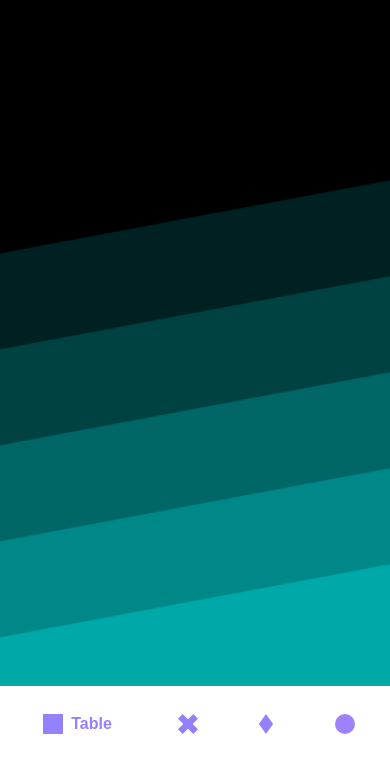
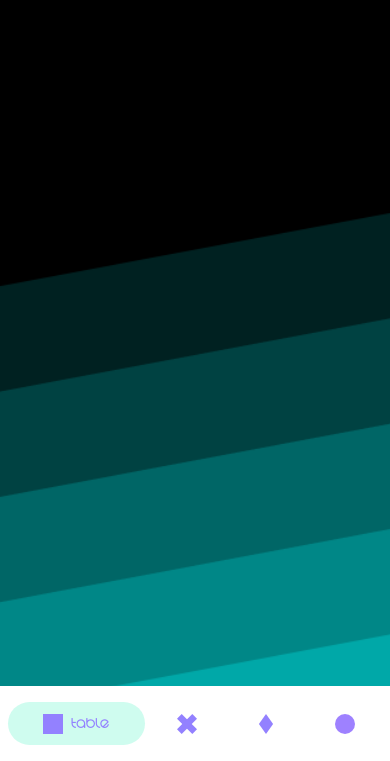
Before and after one commit to BarokDG/dlcup-ui, a plain HTML site: page index.html in a window 390 px wide. Shown: the part 83-844 px from the top of the page. Drawn offline with Linux system fonts and the light colour scheme; files whose address does not match are found by name.

Commit message:
no message

```diff
--- a/design_system.css
+++ b/design_system.css
@@ -3,6 +3,7 @@
   --blk: #000;
   --wht: #fff;
   --brandG: #19e5a8;
+  --paleG: hsl(162, 90%, 90%);
   --brightV: #9381ff;
   --paleV: #bbb1f2;
   --palerV: hsl(249, 41%, 72%);
--- a/index.html
+++ b/index.html
@@ -15,8 +15,13 @@
       margin: 0;
     }
 
+    @font-face {
+      font-family: "BD Colonius";
+      src: url("./assets/BD-Colonius.otf");
+    }
+
     body {
-      font-family: sans-serif;
+      font-family: "BD Colonius", sans-serif;
     }
 
     nav img {
@@ -28,8 +33,12 @@
   <style>
     @media screen and (max-width: 500px) {
       nav {
+        position: fixed;
+        top: calc(100vh - 75px);
+        right: 0;
+        left: 0;
+
         height: 75px;
-        margin: auto;
         background: var(--wht);
 
         display: flex;
@@ -60,12 +69,12 @@
         padding: var(--spacing-base) var(--spacing-small);
         border-radius: 30px;
         color: var(--brightV);
-        font-weight: bold;
+        background: var(--paleG);
       }
 
       main {
-        min-height: calc(100vh - 75px);
-        background: url("./background.png") no-repeat;
+        min-height: 100vh;
+        background: url("./assets/background.png") no-repeat;
         background-size: cover;
       }
 
@@ -78,6 +87,24 @@
 
   <body>
     <div id="root">
+      <nav>
+        <a class="selected nav__table">
+          <img src="./assets/Table.svg" alt="" />
+          <span>Table</span>
+        </a>
+        <a class="nav__fixtures">
+          <img src="./assets/Fixtures.svg" alt="" />
+          <span>Fixtures</span>
+        </a>
+        <a class="nav__stats">
+          <img src="./assets/Stats.svg" alt="" />
+          <span>Stats</span>
+        </a>
+        <a class="nav__about">
+          <img src="./assets/About.svg" alt="" />
+          <span>About</span>
+        </a>
+      </nav>
       <main>
         <img class="logo" src="./logo-dl2.svg" alt="" />
         <div class="table-container">
@@ -87,24 +114,6 @@
           </table>
         </div>
       </main>
-      <nav>
-        <a class="selected nav__table">
-          <img src="./Table.svg" alt="" />
-          <span>Table</span>
-        </a>
-        <a class="nav__fixtures">
-          <img src="./Fixtures.svg" alt="" />
-          <span>Fixtures</span>
-        </a>
-        <a class="nav__stats">
-          <img src="./Stats.svg" alt="" />
-          <span>Stats</span>
-        </a>
-        <a class="nav__about">
-          <img src="./About.svg" alt="" />
-          <span>About</span>
-        </a>
-      </nav>
     </div>
   </body>
 
```
Also changed, not shown: assets/About.svg (renamed from About.svg), assets/BD-Colonius.otf (added), assets/Fixtures.svg (renamed from Fixtures.svg), assets/Stats.svg (renamed from Stats.svg), assets/Table.svg (renamed from Table.svg), assets/background.png (renamed from background.png), assets/logo-dl.svg (renamed from logo-dl.svg), assets/logo-dl2.svg (renamed from logo-dl2.svg), assets/slanted-gradient.svg (renamed from slanted-gradient.svg).
